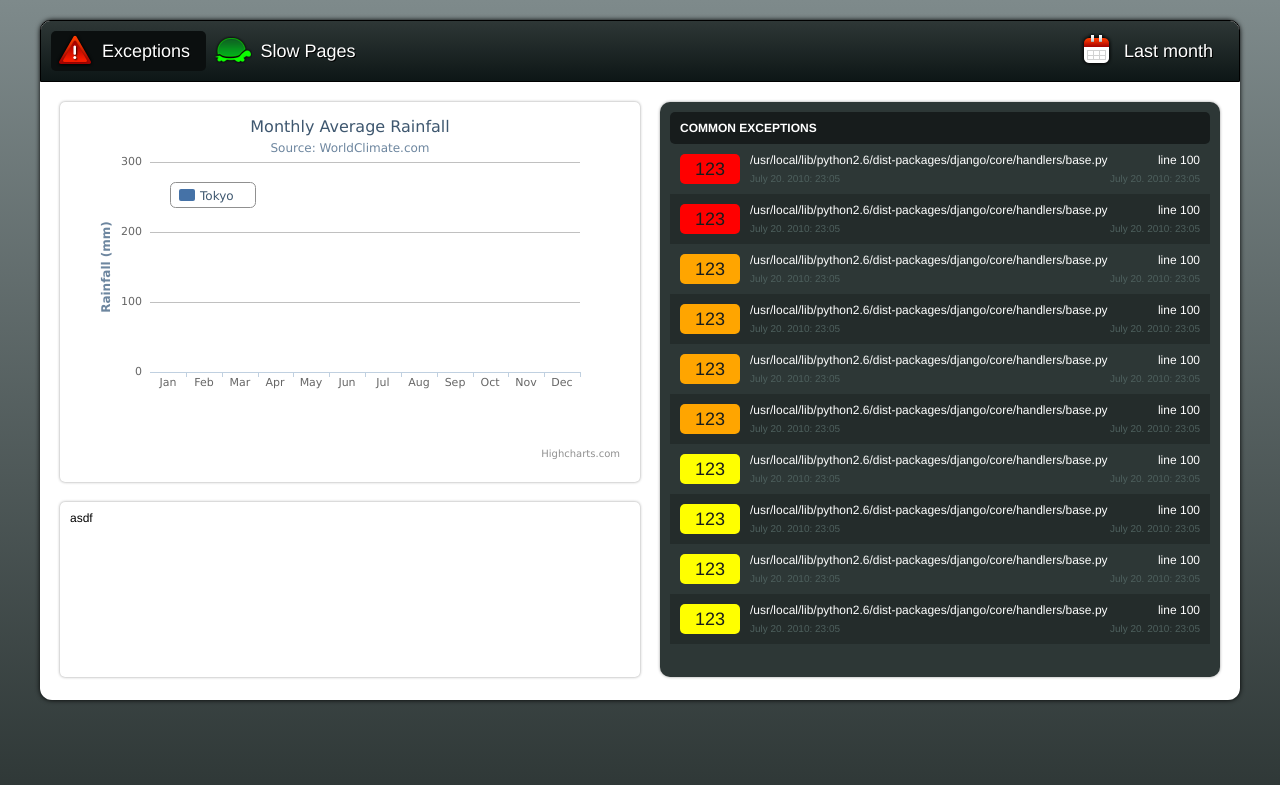
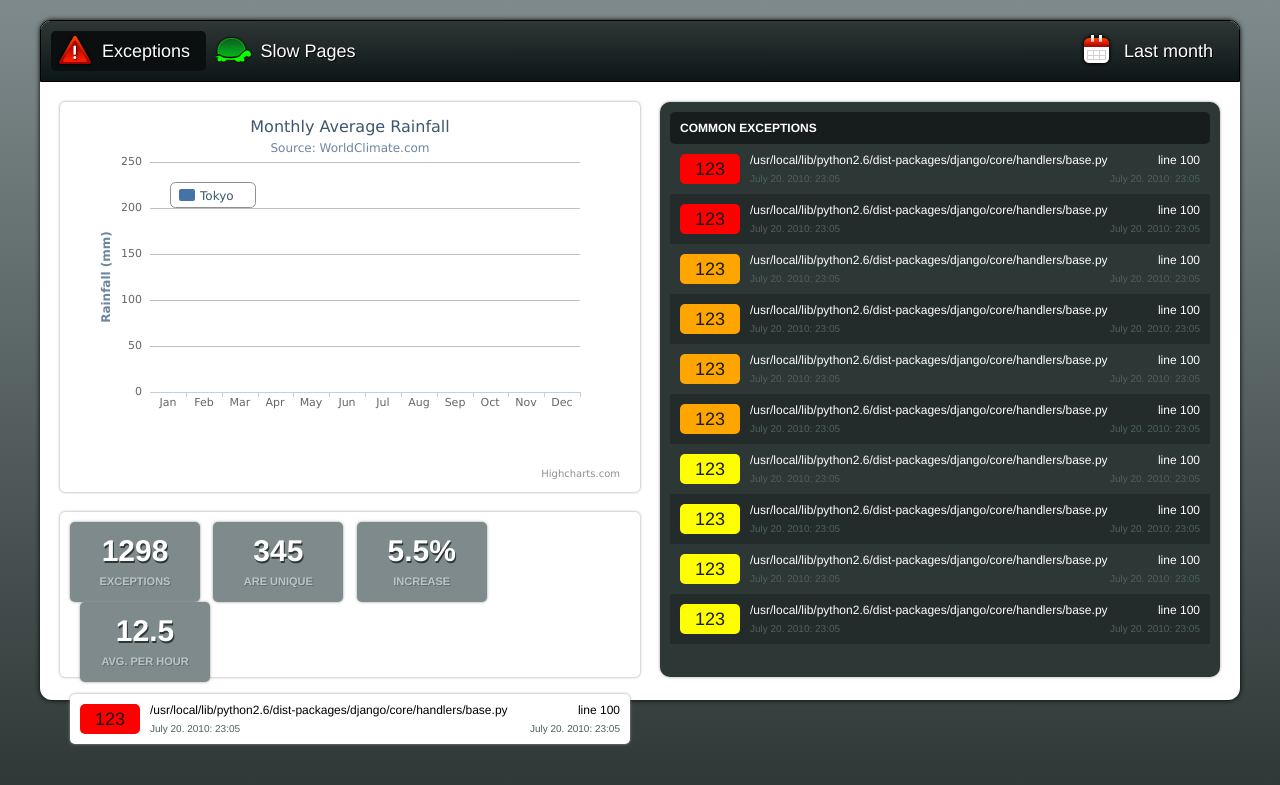
Before and after one commit to teopeurt/tapz, a Django app: template tapz/templates/tapz/index.html in a window 1280 px wide. Shown: the top 785 px of the page. Run offline with Django 3.2, Linux system fonts and the light colour scheme; the template is opened without the code that fills it, so the values that code supplies are empty; parts of the project's set-up code (start-up, migrations or seed data) failed here and were passed over; some libraries are stand-ins or nearby versions.

Commit message:
pretty pretty birdy

```diff
--- a/example_project/media/css/core.css
+++ b/example_project/media/css/core.css
@@ -45,61 +45,69 @@
 /* line 35, ../../../sass/core.sass */
 #grid.twocol-equal .col-one .wrap { margin: 20px 0px 20px 20px; }
 /* line 37, ../../../sass/core.sass */
-#grid.twocol-equal .col-one .wrap .graph { height: 360px; padding: 10px; margin-bottom: 20px; -moz-box-shadow: 0 0 3px #999999; -webkit-box-shadow: 0 0 3px #999999; box-shadow: 0 0 3px #999999; -moz-border-radius: 5px; -webkit-border-radius: 5px; border-radius: 5px; -moz-background-clip: padding-box; -webkit-background-clip: padding-box; background-clip: padding-box; }
+#grid.twocol-equal .col-one .wrap .graph { height: 370px; padding: 10px; margin-bottom: 20px; -moz-box-shadow: 0 0 3px #999999; -webkit-box-shadow: 0 0 3px #999999; box-shadow: 0 0 3px #999999; -moz-border-radius: 5px; -webkit-border-radius: 5px; border-radius: 5px; -moz-background-clip: padding-box; -webkit-background-clip: padding-box; background-clip: padding-box; }
 /* line 43, ../../../sass/core.sass */
-#grid.twocol-equal .col-one .wrap .stats { height: 155px; padding: 10px; -moz-box-shadow: 0 0 3px #999999; -webkit-box-shadow: 0 0 3px #999999; box-shadow: 0 0 3px #999999; -moz-border-radius: 5px; -webkit-border-radius: 5px; border-radius: 5px; -moz-background-clip: padding-box; -webkit-background-clip: padding-box; background-clip: padding-box; }
-/* line 48, ../../../sass/core.sass */
+#grid.twocol-equal .col-one .wrap .stats { height: 145px; padding: 10px; position: relative; -moz-box-shadow: 0 0 3px #999999; -webkit-box-shadow: 0 0 3px #999999; box-shadow: 0 0 3px #999999; -moz-border-radius: 5px; -webkit-border-radius: 5px; border-radius: 5px; -moz-background-clip: padding-box; -webkit-background-clip: padding-box; background-clip: padding-box; }
+/* line 49, ../../../sass/core.sass */
+#grid.twocol-equal .col-one .wrap .stats ul.rollup li { -moz-border-radius: 5px; -webkit-border-radius: 5px; border-radius: 5px; -moz-background-clip: padding-box; -webkit-background-clip: padding-box; background-clip: padding-box; width: 130px; height: 80px; display: inline-block; background: #7e8a8b; color: #bac5c6; margin-left: 10px; text-align: center; font-size: 11px; font-weight: bold; line-height: 1.5; text-shadow: 1px 1px #646c6d; -moz-box-shadow: 0 0 3px #999999; -webkit-box-shadow: 0 0 3px #999999; box-shadow: 0 0 3px #999999; }
+/* line 63, ../../../sass/core.sass */
+#grid.twocol-equal .col-one .wrap .stats ul.rollup li:first-child { margin-left: 0px; }
+/* line 65, ../../../sass/core.sass */
+#grid.twocol-equal .col-one .wrap .stats ul.rollup li h3 { color: white; font-size: 30px; text-shadow: 1px 2px #2d3736; margin-top: 6px; }
+/* line 70, ../../../sass/core.sass */
 #grid.twocol-equal .col-two { float: left; width: 50%; }
-/* line 51, ../../../sass/core.sass */
+/* line 73, ../../../sass/core.sass */
 #grid.twocol-equal .col-two .wrap { margin: 20px 20px 0px 20px; background: #2d3736; -moz-box-shadow: 0 0 3px #999999; -webkit-box-shadow: 0 0 3px #999999; box-shadow: 0 0 3px #999999; padding: 10px; height: 555px; -moz-border-radius: 10px; -webkit-border-radius: 10px; border-radius: 10px; -moz-background-clip: padding-box; -webkit-background-clip: padding-box; background-clip: padding-box; color: white; }
-/* line 59, ../../../sass/core.sass */
+/* line 81, ../../../sass/core.sass */
 #grid.twocol-equal .col-two .wrap h2 { font-size: 18px; -moz-border-radius: 5px; -webkit-border-radius: 5px; border-radius: 5px; -moz-background-clip: padding-box; -webkit-background-clip: padding-box; background-clip: padding-box; background: #171c1c; padding: 10px; text-transform: uppercase; font-weight: bold; font-size: 12px; }
-/* line 68, ../../../sass/core.sass */
-#grid.twocol-equal .col-two .wrap ul li { height: 30px; display: block; position: relative; padding: 10px; }
-/* line 73, ../../../sass/core.sass */
-#grid.twocol-equal .col-two .wrap ul li:hover { cursor: pointer; }
-/* line 75, ../../../sass/core.sass */
-#grid.twocol-equal .col-two .wrap ul li span { position: absolute; }
-/* line 77, ../../../sass/core.sass */
-#grid.twocol-equal .col-two .wrap ul li span.num { font-size: 18px; text-align: center; height: 30px; width: 60px; left: 10px; top: 10px; line-height: 30px; color: #171c1c; -moz-border-radius: 5px; -webkit-border-radius: 5px; border-radius: 5px; -moz-background-clip: padding-box; -webkit-background-clip: padding-box; background-clip: padding-box; }
-/* line 87, ../../../sass/core.sass */
-#grid.twocol-equal .col-two .wrap ul li span.high { background: red; }
-/* line 89, ../../../sass/core.sass */
-#grid.twocol-equal .col-two .wrap ul li span.mid { background: orange; }
-/* line 91, ../../../sass/core.sass */
-#grid.twocol-equal .col-two .wrap ul li span.low { background: yellow; }
-/* line 93, ../../../sass/core.sass */
-#grid.twocol-equal .col-two .wrap ul li span.file { left: 80px; top: 10px; }
+/* line 90, ../../../sass/core.sass */
+#grid.twocol-equal .col-one ul.exceptions { margin-top: 12px; -moz-border-radius: 5px; -webkit-border-radius: 5px; border-radius: 5px; -moz-background-clip: padding-box; -webkit-background-clip: padding-box; background-clip: padding-box; background: white; -moz-box-shadow: 0 0 3px #999999; -webkit-box-shadow: 0 0 3px #999999; box-shadow: 0 0 3px #999999; }
 /* line 96, ../../../sass/core.sass */
-#grid.twocol-equal .col-two .wrap ul li span.line { right: 10px; top: 10px; }
-/* line 99, ../../../sass/core.sass */
-#grid.twocol-equal .col-two .wrap ul li span.first { bottom: 10px; left: 80px; font-size: 10px; color: #4e605e; }
-/* line 104, ../../../sass/core.sass */
-#grid.twocol-equal .col-two .wrap ul li span.last { bottom: 10px; right: 10px; font-size: 10px; color: #4e605e; }
-/* line 109, ../../../sass/core.sass */
-#grid.twocol-equal .col-two .wrap ul li.alt { background: #242c2b; }
+#grid.twocol-equal ul.exceptions li { height: 30px; display: block; position: relative; padding: 10px; }
+/* line 101, ../../../sass/core.sass */
+#grid.twocol-equal ul.exceptions li:hover { cursor: pointer; }
+/* line 103, ../../../sass/core.sass */
+#grid.twocol-equal ul.exceptions li span { position: absolute; }
+/* line 105, ../../../sass/core.sass */
+#grid.twocol-equal ul.exceptions li span.num { font-size: 18px; text-align: center; height: 30px; width: 60px; left: 10px; top: 10px; line-height: 30px; color: #171c1c; -moz-border-radius: 5px; -webkit-border-radius: 5px; border-radius: 5px; -moz-background-clip: padding-box; -webkit-background-clip: padding-box; background-clip: padding-box; }
+/* line 115, ../../../sass/core.sass */
+#grid.twocol-equal ul.exceptions li span.high { background: red; }
+/* line 117, ../../../sass/core.sass */
+#grid.twocol-equal ul.exceptions li span.mid { background: orange; }
+/* line 119, ../../../sass/core.sass */
+#grid.twocol-equal ul.exceptions li span.low { background: yellow; }
+/* line 121, ../../../sass/core.sass */
+#grid.twocol-equal ul.exceptions li span.file { left: 80px; top: 10px; }
+/* line 124, ../../../sass/core.sass */
+#grid.twocol-equal ul.exceptions li span.line { right: 10px; top: 10px; }
+/* line 127, ../../../sass/core.sass */
+#grid.twocol-equal ul.exceptions li span.first { bottom: 10px; left: 80px; font-size: 10px; color: #4e605e; }
+/* line 132, ../../../sass/core.sass */
+#grid.twocol-equal ul.exceptions li span.last { bottom: 10px; right: 10px; font-size: 10px; color: #4e605e; }
+/* line 137, ../../../sass/core.sass */
+#grid.twocol-equal ul.exceptions li.alt { background: #242c2b; }
 
-/* line 111, ../../../sass/core.sass */
+/* line 139, ../../../sass/core.sass */
 #nav { background: #2e3736; background: -webkit-gradient(linear, left top, left bottom, from(#2e3736), to(#0d1616)); background: -moz-linear-gradient(top, #2e3736, #0d1616); filter: progid:DXImageTransform.Microsoft.gradient(startColorstr='#2e3736', endColorstr='#0d1616'); -moz-border-radius-topleft: 10px; -moz-border-radius-topright: 10px; -webkit-border-top-left-radius: 10px; -webkit-border-top-right-radius: 10px; border-top-left-radius: 10px; border-top-right-radius: 10px; -moz-background-clip: padding-box; -webkit-background-clip: padding-box; background-clip: padding-box; border: solid 1px black; padding: 10px; z-index: 5; }
-/* line 117, ../../../sass/core.sass */
+/* line 145, ../../../sass/core.sass */
 #nav li { display: inline-block; position: relative; padding-right: 5px; -moz-border-radius: 5px; -webkit-border-radius: 5px; border-radius: 5px; -moz-background-clip: padding-box; -webkit-background-clip: padding-box; background-clip: padding-box; }
-/* line 122, ../../../sass/core.sass */
+/* line 150, ../../../sass/core.sass */
 #nav li a { color: white; font-size: 18px; text-shadow: 1px 1px black; padding: 10px 10px 10px 50px; border: solid 1px transparent; -moz-border-radius: 5px; -webkit-border-radius: 5px; border-radius: 5px; -moz-background-clip: padding-box; -webkit-background-clip: padding-box; background-clip: padding-box; display: block; }
-/* line 130, ../../../sass/core.sass */
+/* line 158, ../../../sass/core.sass */
 #nav li.slow { background: url(/media/img/icon-slow.png) no-repeat; background-position: 5px 2px; }
-/* line 133, ../../../sass/core.sass */
+/* line 161, ../../../sass/core.sass */
 #nav li.slow:hover, #nav li.slow.current { background-color: #0b0f0f; border-color: black; }
-/* line 136, ../../../sass/core.sass */
+/* line 164, ../../../sass/core.sass */
 #nav li.exception { background: url(/media/img/icon-exception.png) no-repeat; background-position: 5px 2px; }
-/* line 139, ../../../sass/core.sass */
+/* line 167, ../../../sass/core.sass */
 #nav li.exception:hover, #nav li.exception.current { background-color: #0b0f0f; border-color: black; }
-/* line 142, ../../../sass/core.sass */
+/* line 170, ../../../sass/core.sass */
 #nav li.cal { background: url(/media/img/icon-cal.png) no-repeat; background-position: 5px 2px; float: right; }
-/* line 146, ../../../sass/core.sass */
+/* line 174, ../../../sass/core.sass */
 #nav li.cal:hover, #nav li.cal.current { background-color: #0b0f0f; border-color: black; }
-/* line 149, ../../../sass/core.sass */
+/* line 177, ../../../sass/core.sass */
 #nav li:hover ul { display: block; z-index: 5; }
-/* line 152, ../../../sass/core.sass */
+/* line 180, ../../../sass/core.sass */
 #nav li ul { display: none; position: absolute; top: 35px; background: #0b0f0f; -moz-border-radius-bottomleft: 5px; -moz-border-radius-bottomright: 5px; -webkit-border-bottom-left-radius: 5px; -webkit-border-bottom-right-radius: 5px; border-bottom-left-radius: 5px; border-bottom-right-radius: 5px; -moz-background-clip: padding-box; -webkit-background-clip: padding-box; background-clip: padding-box; }
-/* line 158, ../../../sass/core.sass */
+/* line 186, ../../../sass/core.sass */
 #nav li ul li a { background: transparent; display: block; font-size: 12px; padding: 10px 10px 10px 20px; }
--- a/tapz/templates/tapz/index.html
+++ b/tapz/templates/tapz/index.html
@@ -5,16 +5,44 @@
 {% block col_one %}
     <div class="wrap">
         <div class="graph">
-            <div id="container" style="width: 100%; height: 350px"></div>
+            <div id="container" style="width: 100%; height: 370px"></div>
         </div>
-        <div class="stats">asdf</div>
+        <div class="stats">
+            <ul class="rollup">
+                <li>
+                    <h3>1298</h3>
+                    EXCEPTIONS
+                </li>
+                <li>
+                    <h3>345</h3>
+                    ARE UNIQUE
+                </li>
+                <li>
+                    <h3>5.5%</h3>
+                    INCREASE
+                </li>
+                <li>
+                    <h3>12.5</h3>
+                    AVG. PER HOUR
+                </li>
+            </ul>
+            <ul class="exceptions">
+                <li>
+                    <span class="num high">123</span>
+                    <span class="file">/usr/local/lib/python2.6/dist-packages/django/core/handlers/base.py</span>
+                    <span class="line">line 100</span>
+                    <span class="first">July 20. 2010: 23:05</span>
+                    <span class="last">July 20. 2010: 23:05</span>
+                </li>
+            </ul>
+        </div>
     </div>
 {% endblock %}
 
 {% block col_two %}
     <div class="wrap">
         <h2>common exceptions</h2>
-        <ul>
+        <ul class="exceptions">
             <li>
                 <span class="num high">123</span>
                 <span class="file">/usr/local/lib/python2.6/dist-packages/django/core/handlers/base.py</span>
```
